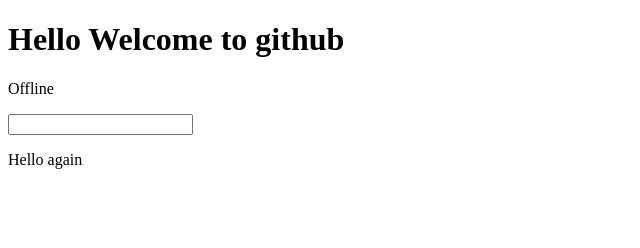
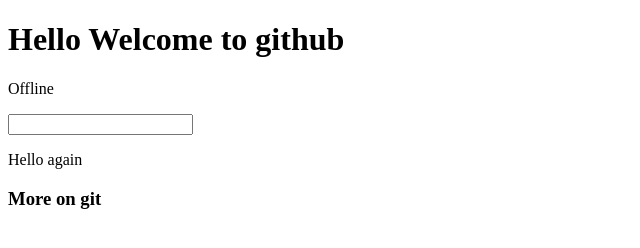
Before and after one commit to Ikendu/linkMore, a plain HTML site: page index.html in a window 1280 px wide. Shown: the whole page, without its empty margins (0-640 px from the left). Drawn offline with Linux system fonts and the light colour scheme.

Commit message:
Update index.html

```diff
--- a/index.html
+++ b/index.html
@@ -10,5 +10,6 @@
     <p>Offline</p>
     <input/>
     <p>Hello again</p>
+    <h3>More on git</h3>
   </body>
 </html>
```
